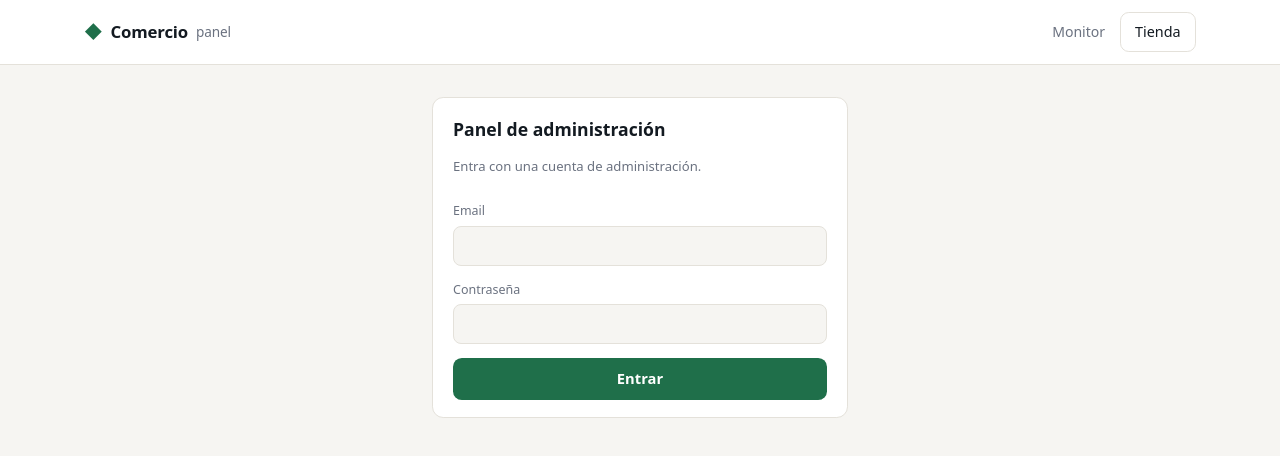
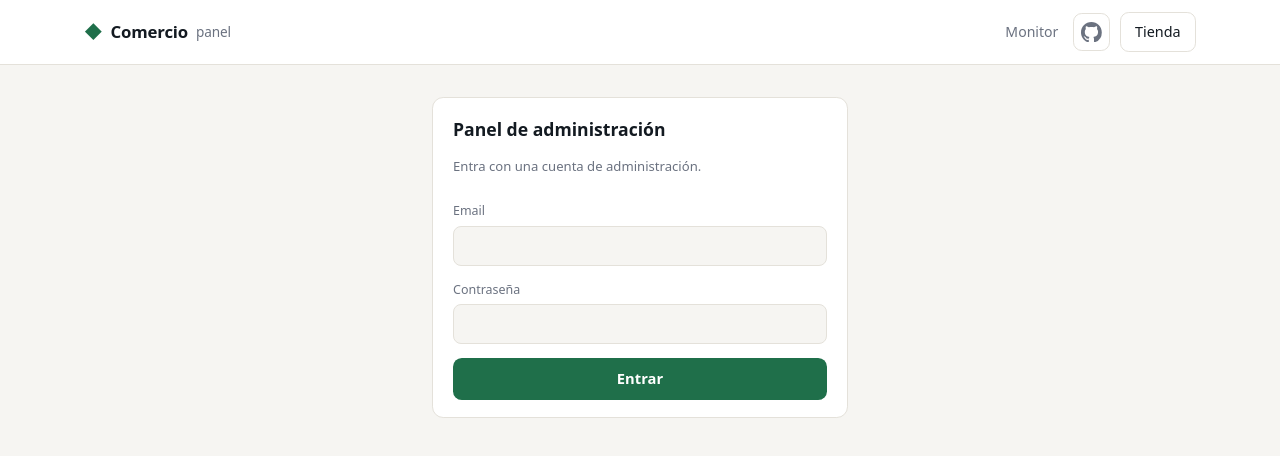
Before and after one commit to angeldevmobile/Demo-Cliente_Servidor, a plain HTML site: page frontend/admin.html in a window 1280 px wide. Drawn offline with Linux system fonts and the light colour scheme.

Commit message:
cabecera: enlace al repositorio en GitHub

```diff
--- a/frontend/admin.html
+++ b/frontend/admin.html
@@ -19,6 +19,9 @@
     <div class="sesion">
       <span id="quien" hidden></span>
       <a class="enlace-cabecera" href="/monitor.html">Monitor</a>
+      <a class="btn-github" href="https://github.com/angeldevmobile/Demo-Cliente_Servidor" target="_blank" rel="noopener" title="Código en GitHub" aria-label="Código en GitHub">
+        <svg viewBox="0 0 16 16" aria-hidden="true"><path d="M8 0C3.58 0 0 3.58 0 8c0 3.54 2.29 6.53 5.47 7.59.4.07.55-.17.55-.38 0-.19-.01-.82-.01-1.49-2.01.37-2.53-.49-2.69-.94-.09-.23-.48-.94-.82-1.13-.28-.15-.68-.52-.01-.53.63-.01 1.08.58 1.23.82.72 1.21 1.87.87 2.33.66.07-.52.28-.87.51-1.07-1.78-.2-3.64-.89-3.64-3.95 0-.87.31-1.59.82-2.15-.08-.2-.36-1.02.08-2.12 0 0 .67-.21 2.2.82.64-.18 1.32-.27 2-.27.68 0 1.36.09 2 .27 1.53-1.04 2.2-.82 2.2-.82.44 1.1.16 1.92.08 2.12.51.56.82 1.27.82 2.15 0 3.07-1.87 3.75-3.65 3.95.29.25.54.73.54 1.48 0 1.07-.01 1.93-.01 2.2 0 .21.15.46.55.38A8.013 8.013 0 0016 8c0-4.42-3.58-8-8-8z"/></svg>
+      </a>
       <a href="/" class="btn-plano">Tienda</a>
       <button id="salir" class="btn-plano" hidden>Salir</button>
     </div>
--- a/frontend/estilos.css
+++ b/frontend/estilos.css
@@ -62,6 +62,10 @@
 #quien { color: var(--suave); font-size: .85rem; white-space: nowrap }
 .enlace-cabecera { color: var(--suave); font-size: .88rem; text-decoration: none; white-space: nowrap; padding: .5rem .3rem }
 .enlace-cabecera:hover { color: var(--acento) }
+/* Enlace al repositorio: mismo marco que el botón del carrito. */
+.btn-github { display: inline-flex; padding: .45rem; border-radius: .55rem; border: 1px solid var(--borde); color: var(--suave) }
+.btn-github:hover { color: var(--tinta); border-color: var(--suave) }
+.btn-github svg { width: 1.3rem; height: 1.3rem; fill: currentColor; display: block }
 
 /*  Botones  */
 button { font: inherit; cursor: pointer; border: 0; background: none; color: inherit }
```
Also changed, not shown: frontend/index.html (+3 -0 lines), frontend/monitor.html (+3 -0 lines).
